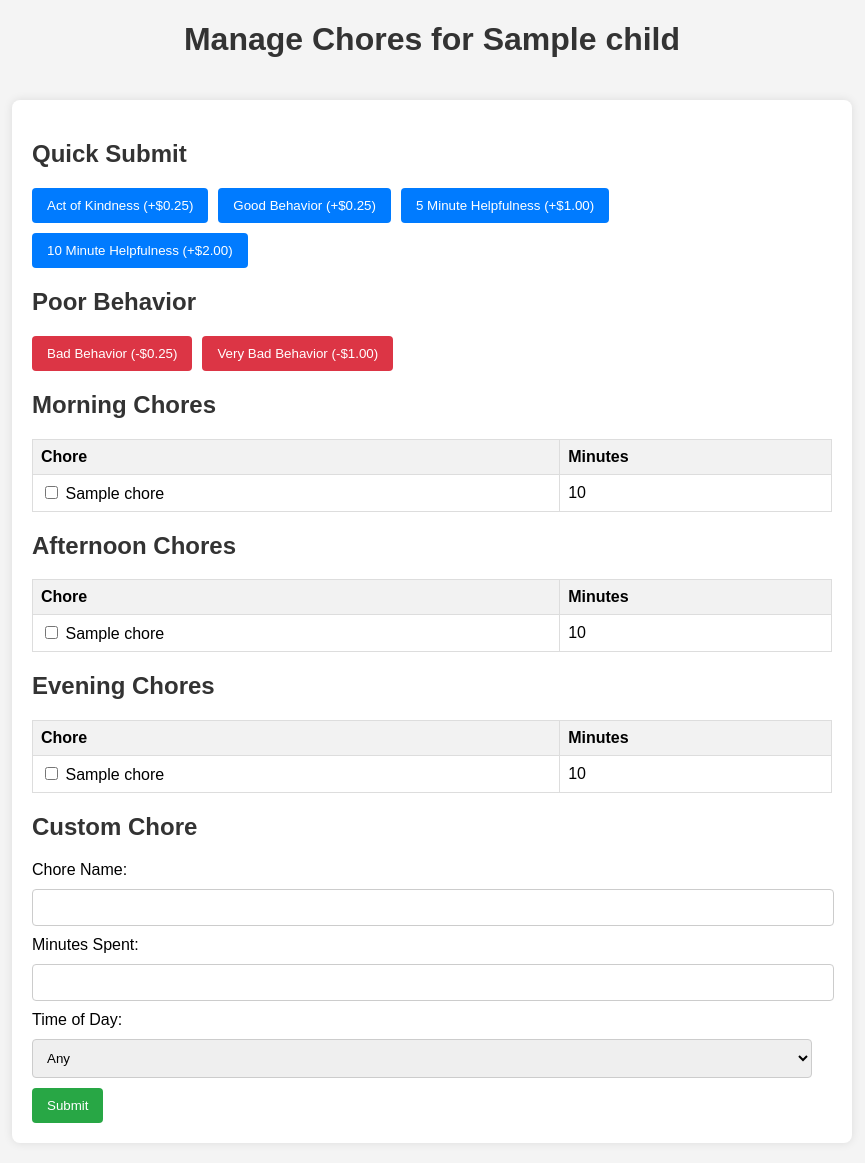
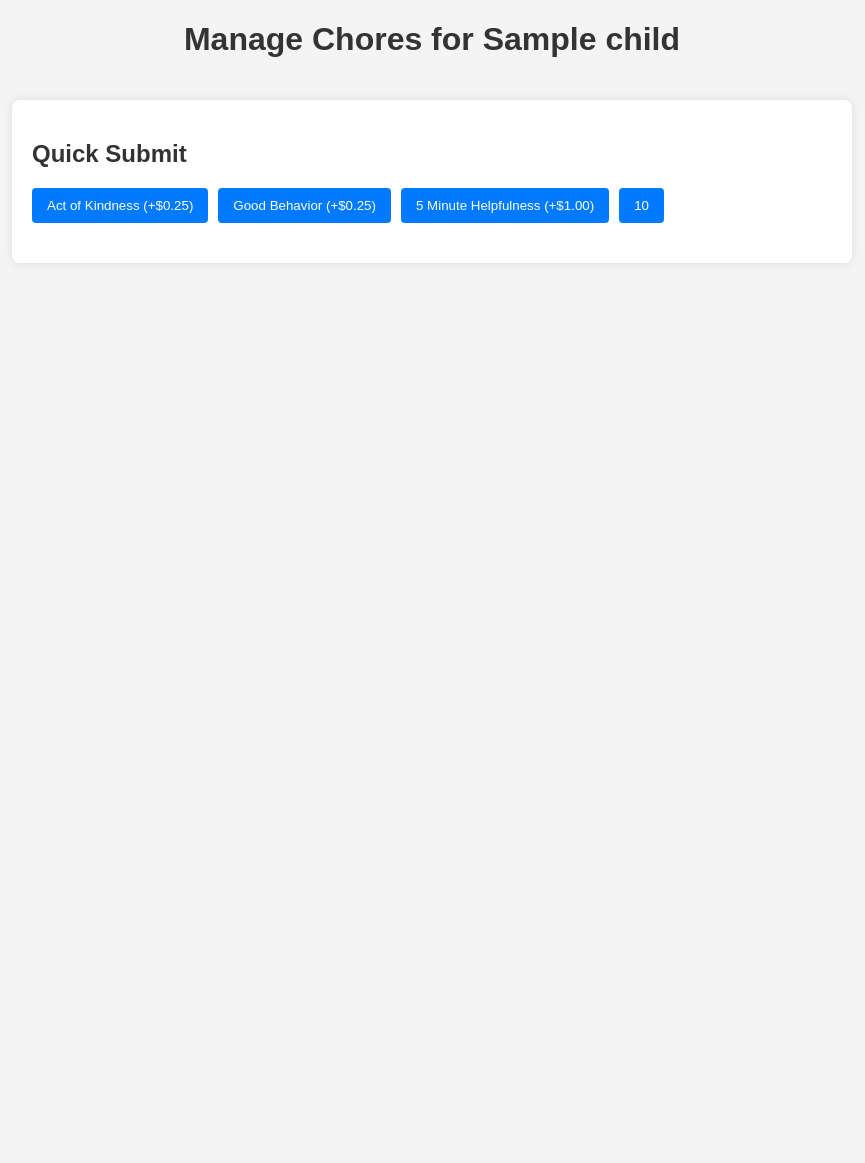
Before and after one commit to mmorrisj/ChoreTracker, a Flask app: template templates/manage_chores.html in a window 1280 px wide. Shown: the whole page, without its empty margins (208-1073 px from the left). After the commit the page ends 223 px from the top, so only its background shows below. Run offline with Flask 2, Linux system fonts and the light colour scheme; the template is opened without the code that fills it: most values are stand-ins (such as "Sample title", 1, 10 or a date in 2020).

Commit message:
Update manage_chores.html

```diff
--- a/templates/manage_chores.html
+++ b/templates/manage_chores.html
@@ -88,118 +88,4 @@
             <button type="submit" name="quick_submit" value="Act of Kindness">Act of Kindness (+$0.25)</button>
             <button type="submit" name="quick_submit" value="Good Behavior">Good Behavior (+$0.25)</button>
             <button type="submit" name="quick_submit" value="5 Minute Helpfulness">5 Minute Helpfulness (+$1.00)</button>
-            <button type="submit" name="quick_submit" value="10 Minute Helpfulness">10 Minute Helpfulness (+$2.00)</button>
-            <!-- Add more quick submit buttons as needed -->
-        </div>
-
-        <h2>Poor Behavior</h2>
-        <div class="poor-behavior">
-            <button type="submit" name="quick_submit" value="Bad Behavior">Bad Behavior (-$0.25)</button>
-            <button type="submit" name="quick_submit" value="Very Bad Behavior">Very Bad Behavior (-$1.00)</button>
-            <!-- Add more poor behavior buttons as needed -->
-        </div>
-
-        <h2>Morning Chores</h2>
-        <table>
-            <thead>
-                <tr>
-                    <th>Chore</th>
-                    <th>Minutes</th>
-                </tr>
-            </thead>
-            <tbody>
-                {% for chore in morning_chores %}
-                <tr>
-                    <td>
-                        <input type="checkbox" name="preset_chores" value="{{ chore['id'] }}" id="chore_{{ chore['id'] }}">
-                        <label for="chore_{{ chore['id'] }}">{{ chore['name'] }}</label>
-                    </td>
-                    <td>{{ chore['preset_amount'] }}</td>
-                </tr>
-                {% endfor %}
-            </tbody>
-        </table>
-
-        <h2>Afternoon Chores</h2>
-        <table>
-            <thead>
-                <tr>
-                    <th>Chore</th>
-                    <th>Minutes</th>
-                </tr>
-            </thead>
-            <tbody>
-                {% for chore in afternoon_chores %}
-                <tr>
-                    <td>
-                        <input type="checkbox" name="preset_chores" value="{{ chore['id'] }}" id="chore_{{ chore['id'] }}">
-                        <label for="chore_{{ chore['id'] }}">{{ chore['name'] }}</label>
-                    </td>
-                    <td>{{ chore['preset_amount'] }}</td>
-                </tr>
-                {% endfor %}
-            </tbody>
-        </table>
-
-        <h2>Evening Chores</h2>
-        <table>
-            <thead>
-                <tr>
-                    <th>Chore</th>
-                    <th>Minutes</th>
-                </tr>
-            </thead>
-            <tbody>
-                {% for chore in evening_chores %}
-                <tr>
-                    <td>
-                        <input type="checkbox" name="preset_chores" value="{{ chore['id'] }}" id="chore_{{ chore['id'] }}">
-                        <label for="chore_{{ chore['id'] }}">{{ chore['name'] }}</label>
-                    </td>
-                    <td>{{ chore['preset_amount'] }}</td>
-                </tr>
-                {% endfor %}
-            </tbody>
-        </table>
-
-        <h2>Custom Chore</h2>
-        <div>
-            <label for="custom_chore">Chore Name:</label>
-            <input type="text" name="custom_chore" id="custom_chore">
-        </div>
-        <div>
-            <label for="custom_minutes">Minutes Spent:</label>
-            <input type="number" step="0.01" name="custom_minutes" id="custom_minutes">
-        </div>
-        <div>
-            <label for="custom_time_of_day">Time of Day:</label>
-            <select name="custom_time_of_day" id="custom_time_of_day">
-                <option value="Any">Any</option>
-                <option value="Morning">Morning</option>
-                <option value="Afternoon">Afternoon</option>
-                <option value="Evening">Evening</option>
-            </select>
-        </div>
-        <button type="submit">Submit</button>
-    </form>
-
-    <script>
-        function handleSubmit(event) {
-            event.preventDefault();
-            var formData = new FormData(event.target);
-            fetch(event.target.action, {
-                method: event.target.method,
-                body: formData,
-                headers: {
-                    'X-Requested-With': 'XMLHttpRequest'
-                }
-            }).then(response => response.json())
-              .then(data => {
-                  if (data.status === 'success') {
-                      window.location.href = '{{ url_for("parent_dashboard") }}';
-                  }
-              });
-        }
-    </script>
-</body>
-</html>
+            <button type="submit" name="quick_submit" value="10 Minute Helpfulness">10
```
